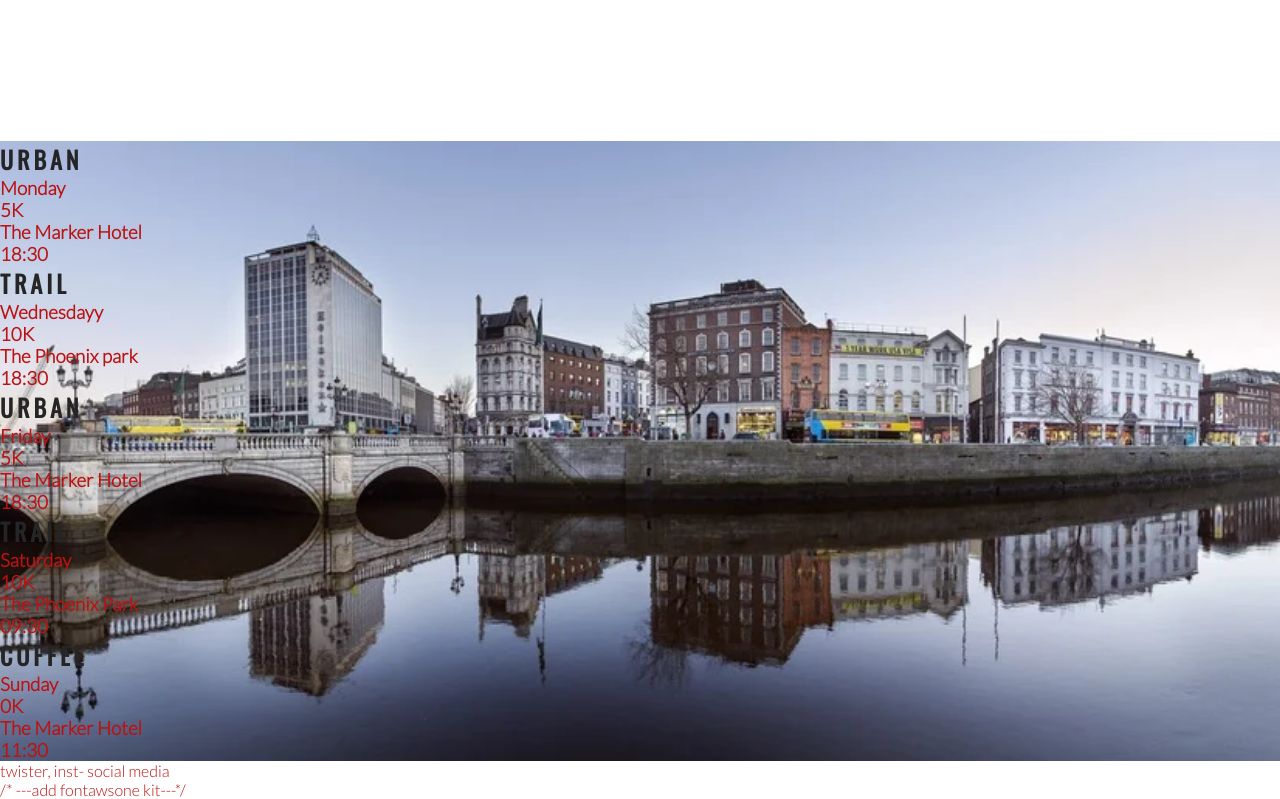
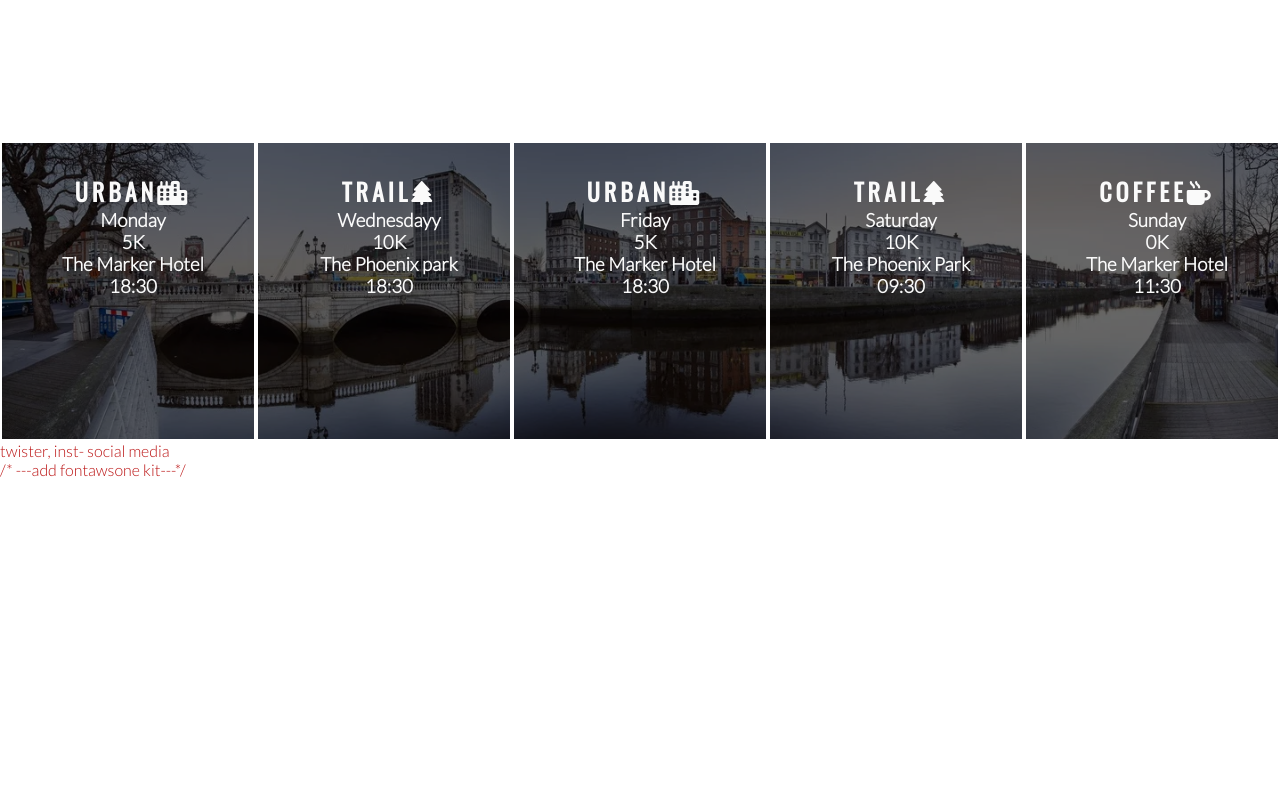
Before and after one commit to ujuadimora-dev/uju-template-repository, a plain HTML site: page index.html in a window 1280 px wide. Shown: the part 1154-1953 px from the top of the page. After the commit the page ends 1633 px from the top, so only its background shows below. Drawn offline with nearby package versions, Linux system fonts and the light colour scheme.

Commit message:
style times panel and add icon

```diff
--- a/assets/css/style.css
+++ b/assets/css/style.css
@@ -184,3 +184,18 @@
    background-position: center;
    overflow: hidden;
  }
+ #times div{
+   color: #fafafa;
+   background-color: rgb(0,0,0, .6);
+   width: 20%;
+   height: 300px;
+   float: left;
+   padding: 30px 0 0 10px;
+   text-align: center;
+   border: 2px solid white;
+   box-sizing: border-box;
+
+ }
+ #times h2{
+   color: #fafafa;
+ }
--- a/index.html
+++ b/index.html
@@ -82,35 +82,35 @@
     </section>
     <section id="times">
         <div>
-            <h2>Urban</h2>
+            <h2>Urban<i class="fas fa-city"></i></h2>
             <h3>Monday</h3>
             <h3>5K</h3>
             <h3>The Marker Hotel</h3>
             <h3>18:30</h3>
         </div>
         <div>
-            <h2>Trail</h2>
+            <h2>Trail<i class="fas fa-tree"></i></h2>
             <h3>Wednesdayy</h3>
             <h3>10K</h3>
             <h3>The Phoenix park</h3>
             <h3>18:30</h3>
         </div>
         <div>
-            <h2>Urban</h2>
+            <h2>Urban<i class="fas fa-city"></i></h2>
             <h3>Friday</h3>
             <h3>5K</h3>
             <h3>The Marker Hotel</h3>
             <h3>18:30</h3>
         </div>
         <div>
-            <h2>Trail</h2>
+            <h2>Trail<i class="fas fa-tree"></i></h2>
             <h3>Saturday</h3>
             <h3>10K</h3>
             <h3>The Phoenix Park</h3>
             <h3>09:30</h3>
         </div>
         <div>
-            <h2>coffee</h2>
+            <h2>coffee<i class="fas fa-mug-hot"></i></h2>
             <h3>Sunday</h3>
             <h3>0K</h3>
             <h3>The Marker Hotel</h3>
```
